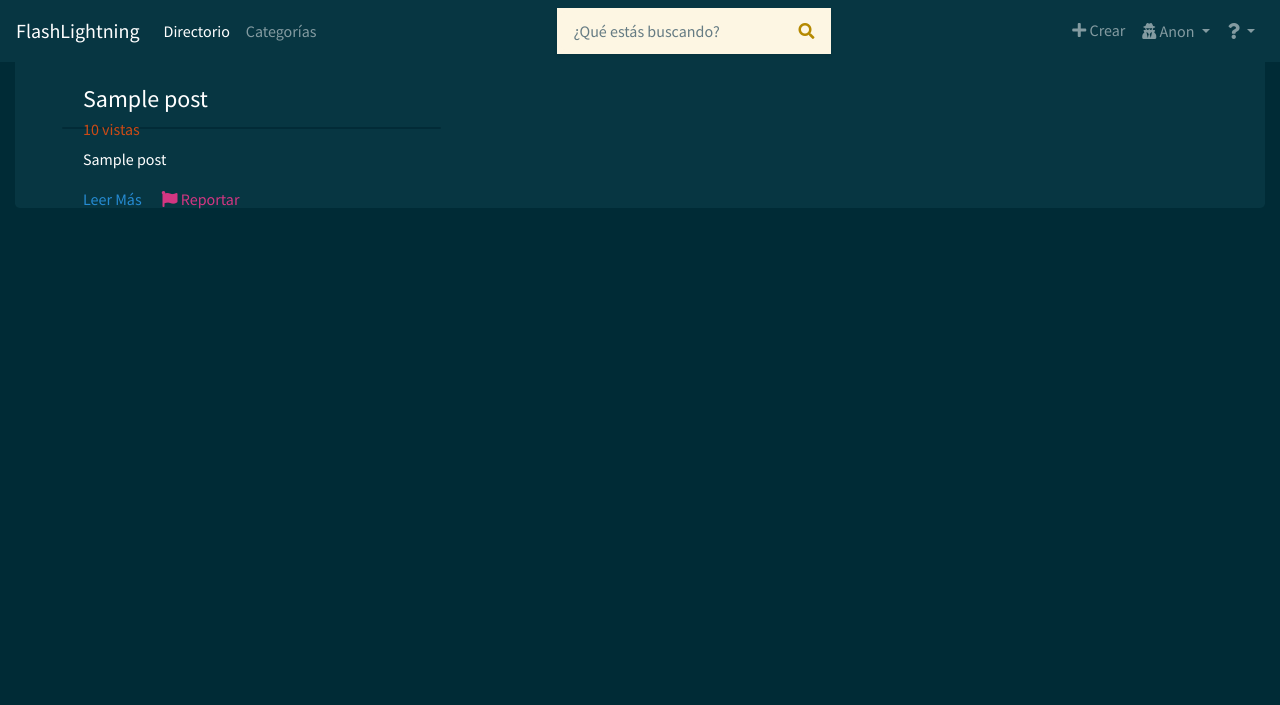
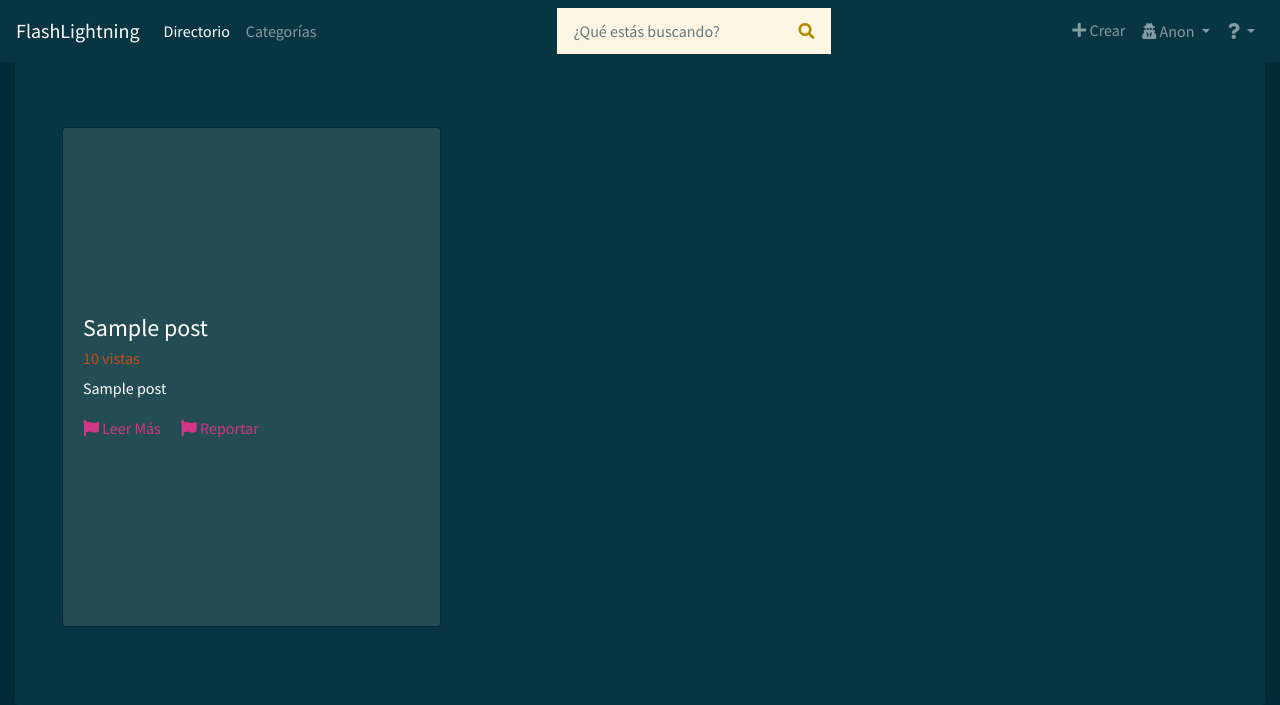
Before and after one commit to imlauera/WizFlash, a Flask app: page / in a window 1280 px wide. Shown: the top 705 px of the page. Run offline with Flask 2, Linux system fonts and the light colour scheme; tables that the repository leaves empty hold one stand-in row (values such as "Sample post"); some libraries are stand-ins or nearby versions.

Commit message:
Design money

```diff
--- a/static/css/style_dark.css
+++ b/static/css/style_dark.css
@@ -9,6 +9,7 @@ body {}
   */
   grid-template-columns: repeat(auto-fill, minmax(350px, 1fr));
   grid-gap: 10px;
+  grid-auto-rows: 500px;
 }
 .webs-catalog > div {
 }
--- a/templates/home.html
+++ b/templates/home.html
@@ -4,26 +4,25 @@
 {% block content %}
 <div class="webs-catalog">
 	{% for post in news %}
-		<div class="card" style="">
+
 		{% for img in post.files %}
+  <div class="card" style="overflow: hidden; min-height: 200px;">
 			<!-- Chequear la extensión primero antes de mostrar img -->
-			<a target="_blank" href="{{ url_for ('static', filename='user_data/images/')}}{{img.file}}">
 			{% if img.extension in ('jpg', 'gif', 'jpeg', 'png') %}
-					<img class="card-img" style="filter: brightness(30%); width: 100%; height: 15vw; object-fit: cover;" src="{{ url_for ('static', filename='user_data/images/')}}{{img.file}}"/>
+					<img class="card-img" style="filter: brightness(30%); width: 100%; height: 100%; object-fit: cover;" src="{{ url_for ('static', filename='user_data/images/')}}{{img.file}}"/>
 			{% elif img.extension in ('webm', 'mp4') %}
 					<!-- esto es solucionable porque no vamos a usar el video en sí si no una imágen generada del video -->
-					<video class="card-img" style="filter: brightness(30%); width: 100%; height: 14vw; object-fit: cover;" src="{{ url_for ('static', filename='user_data/images/')}}{{img.file}}"/>
+					<video class="card-img " style="filter: brightness(30%); width: 100%; height: 100%; object-fit: cover;" src="{{ url_for ('static', filename='user_data/images/')}}{{img.file}}"/>
 						Your browser does not support the video tag.
 					</video>
 			{% endif %}
-			</a>
 		{% endfor %}
 			<div class="card-img-overlay text-white d-flex flex-column justify-content-center" style="">
-				<h4 class="card-title">{{post.subject}}</h4>
+				<h4 class="card-title text-white">{{post.subject}}</h4>
 				<h6 class="card-subtitle mb-2 text-warning">{{post.views}} vistas</h6>
 				<p class="card-text ">{{post.subject[:250]}}</p>
 				<div class="link d-flex">
-					<a href="/view/{{post.id}}" target="_blank" class="card-link text-info">Leer Más</a>
+					<a href="/view/{{post.id}}" target="_blank" class="card-link text-danger"><i class="fas fa-flag"></i> Leer Más</a>
 					<a href="/report/{{post.id}}" target="_blank" class="card-link text-danger"><i class="fas fa-flag"></i> Reportar</a>
 				</div>
 			</div>
```
